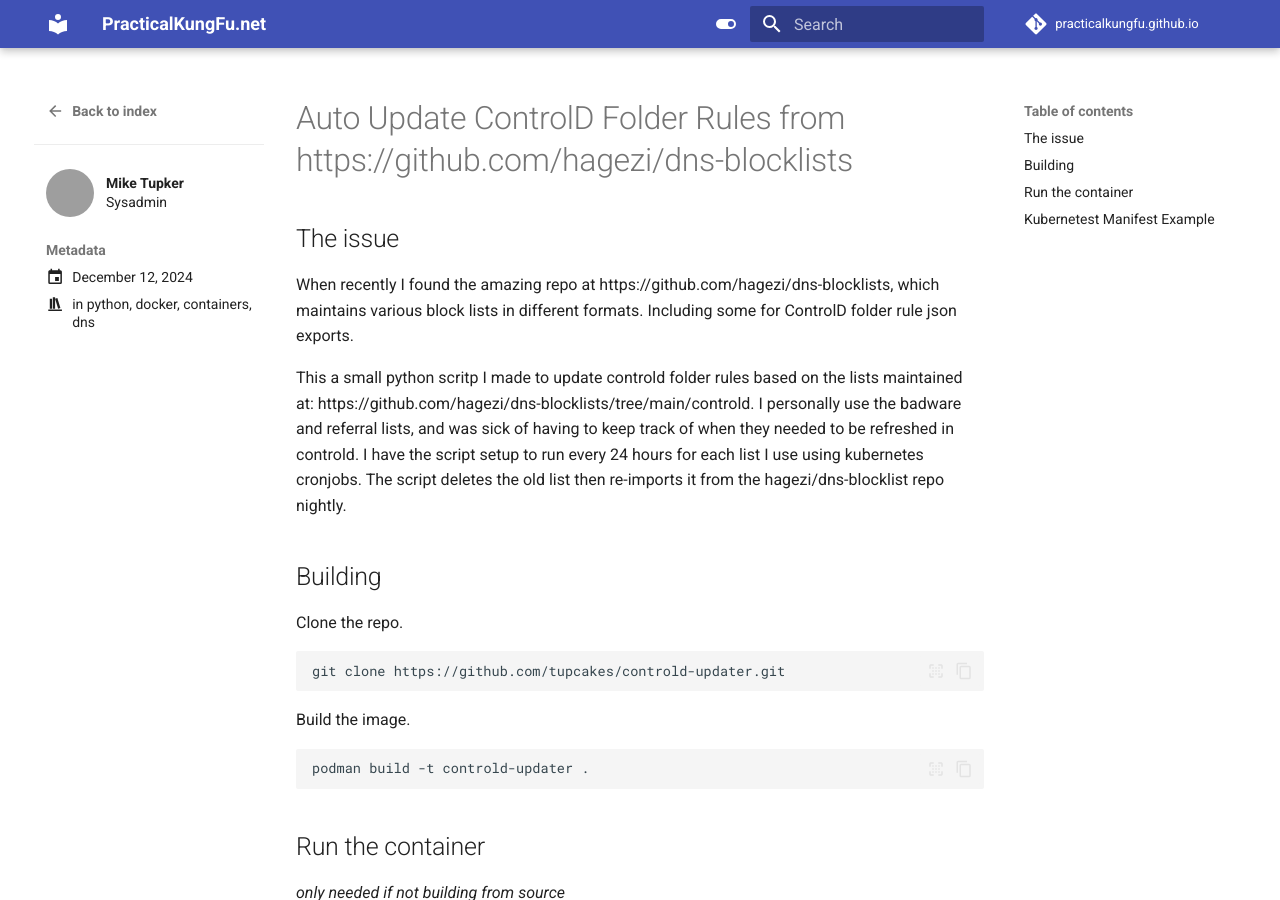
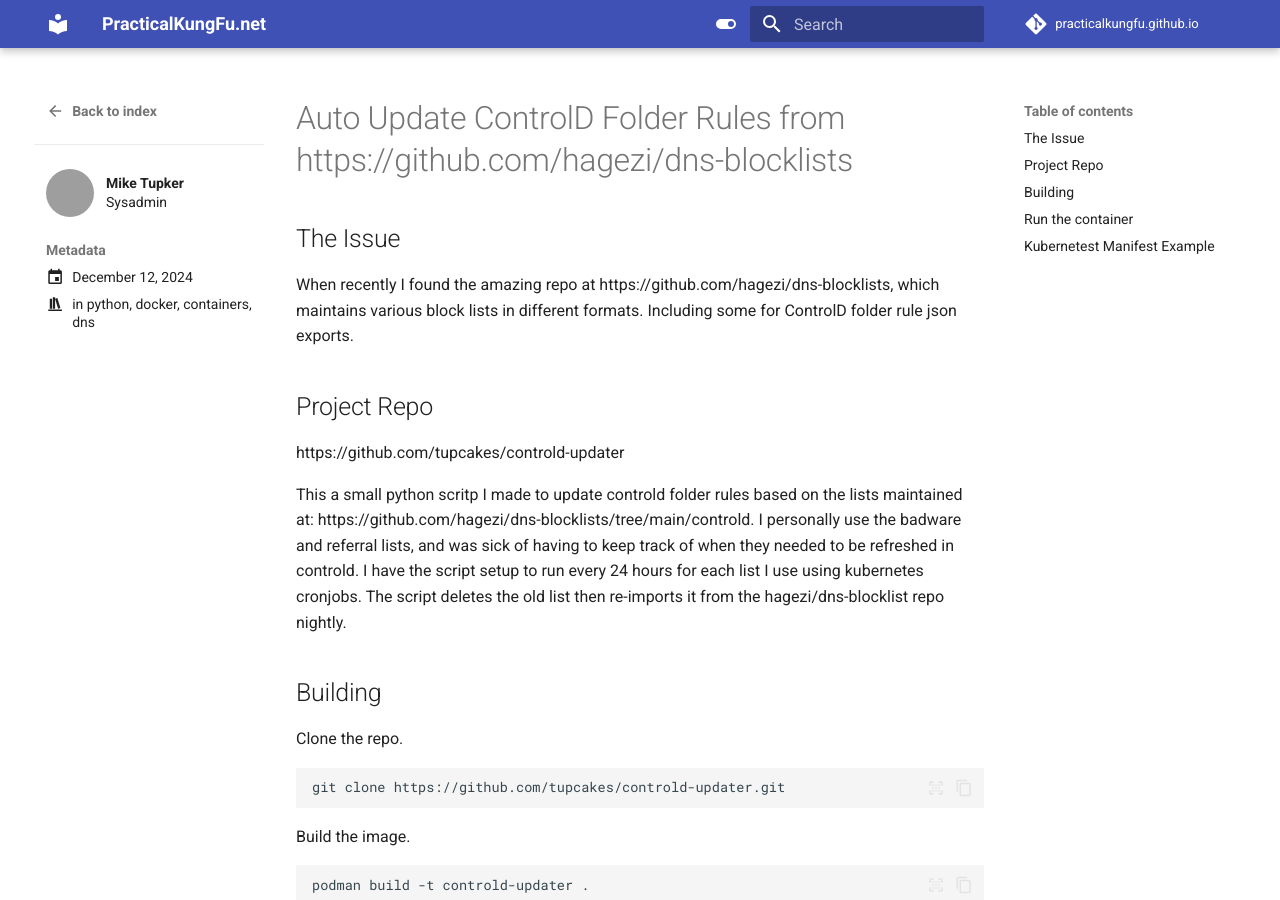
Before and after one commit to PracticalKungFu/practicalkungfu.github.io, an MkDocs documentation site: the page built from docs/posts/2024-12-12-controld-updater.md, in a window 1280 px wide and 900 px high. Built offline with MkDocs 1.6.1 and Material for MkDocs 9.7.7, drawn with Linux system fonts in a browser that asks for light colours; comment, search, counter and statistics services are not loaded; grey boxes are pictures that could not be loaded.

Commit message:
Update 2024-12-12-controld-updater.md

```diff
--- a/docs/posts/2024-12-12-controld-updater.md
+++ b/docs/posts/2024-12-12-controld-updater.md
@@ -14,9 +14,11 @@
 
 # Auto Update ControlD Folder Rules from https://github.com/hagezi/dns-blocklists
 
-## The issue
+## The Issue
 When recently I found the amazing repo at https://github.com/hagezi/dns-blocklists, which maintains various block lists in different formats. Including some for ControlD folder rule json exports.
 
+## Project Repo
+https://github.com/tupcakes/controld-updater
 
 <!-- more -->
 
```
